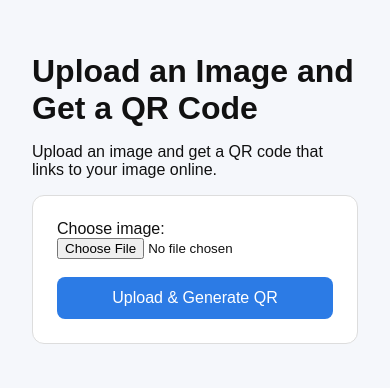
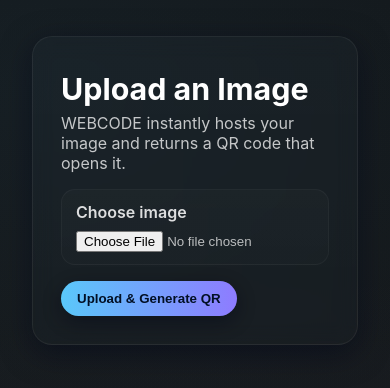
Before and after one commit to STAR-cpu448/bstar-gr-code, a website: page public/index.html in a window 390 px wide. Drawn offline with Linux system fonts and the light colour scheme.

Commit message:
UI: Apple HIG-inspired glassmorphism, typography, buttons, loading states

```diff
--- a/public/index.html
+++ b/public/index.html
@@ -13,26 +13,33 @@
   <link rel="stylesheet" href="styles.css" />
 </head>
 <body>
-  <main>
-    <h1>Upload an Image and Get a QR Code</h1>
-    <p>Upload an image and get a QR code that links to your image online.</p>
+  <main class="app">
+    <section class="panel">
+      <h1>Upload an Image</h1>
+      <p>WEBCODE instantly hosts your image and returns a QR code that opens it.</p>
 
-    <form id="uploadForm">
-      <label>
-        Choose image:
+      <form id="uploadForm" class="form-row" aria-label="Upload image form">
+        <div class="file-input-wrapper">
+          <label for="imageInput" style="display:block;font-weight:600;margin-bottom:8px;color:rgba(255,255,255,0.85)">Choose image</label>
           <input type="file" id="imageInput" name="image" accept="image/*" required />
-      </label>
-      <button type="submit">Upload & Generate QR</button>
+        </div>
+
+        <div class="controls">
+          <button id="submitButton" class="btn primary" type="submit">Upload & Generate QR</button>
+          <div id="spinner" class="spinner hidden" aria-hidden="true"></div>
+        </div>
       </form>
 
-    <section id="result" class="hidden">
-      <h2>Generated QR Code</h2>
-      <div class="card">
-        <p><strong>Image URL:</strong> <a id="imageLink" target="_blank" rel="noreferrer">--</a></p>
+      <section id="result" class="result-card hidden" aria-live="polite">
+        <h2 style="margin-top:0;color:rgba(255,255,255,0.9)">Generated QR Code</h2>
         <div class="qr-preview">
           <img id="qrImage" alt="QR code" />
+          <div style="flex:1">
+            <p style="margin:0 0 8px 0;color:rgba(255,255,255,0.8)"><strong>Image URL:</strong></p>
+            <a id="imageLink" class="meta-link" target="_blank" rel="noreferrer">--</a>
           </div>
         </div>
+      </section>
     </section>
   </main>
 
@@ -42,6 +49,20 @@
     const resultSection = document.getElementById('result');
     const imageLink = document.getElementById('imageLink');
     const qrImage = document.getElementById('qrImage');
+    const submitButton = document.getElementById('submitButton');
+    const spinner = document.getElementById('spinner');
+
+    function setLoading(loading) {
+      if (loading) {
+        submitButton.disabled = true;
+        submitButton.classList.add('is-loading');
+        spinner.classList.remove('hidden');
+      } else {
+        submitButton.disabled = false;
+        submitButton.classList.remove('is-loading');
+        spinner.classList.add('hidden');
+      }
+    }
 
     uploadForm.addEventListener('submit', async (event) => {
       event.preventDefault();
@@ -50,6 +71,9 @@
         return;
       }
 
+      setLoading(true);
+
+      try {
         const formData = new FormData();
         formData.append('image', imageInput.files[0]);
 
@@ -61,14 +85,23 @@
         const data = await response.json();
 
         if (!response.ok) {
-        alert(data.error || 'Upload failed.');
-        return;
+          throw new Error(data.error || 'Upload failed');
         }
 
         imageLink.href = data.imageUrl;
         imageLink.textContent = data.imageUrl;
         qrImage.src = data.qrDataUrl;
         resultSection.classList.remove('hidden');
+      } catch (err) {
+        alert(err.message || 'Upload failed.');
+      } finally {
+        setLoading(false);
+      }
+    });
+
+    // subtle focus outline for keyboard users
+    document.addEventListener('keydown', (e) => {
+      if (e.key === 'Tab') document.body.classList.add('keyboard-focus');
     });
   </script>
 </body>
--- a/public/styles.css
+++ b/public/styles.css
@@ -1,70 +1,88 @@
-body {
-  font-family: Arial, sans-serif;
-  background: #f5f7fb;
-  color: #111;
-  margin: 0;
-  min-height: 100vh;
+:root{
+  --bg-1: rgba(17,18,20,1);
+  --bg-2: rgba(24,25,26,1);
+  --glass-light: rgba(255,255,255,0.06);
+  --glass-dark: rgba(0,0,0,0.35);
+  --muted: rgba(255,255,255,0.7);
+  --accent:  #5ac8fa;
+  --card-radius: 20px;
+  --glass-border: rgba(255,255,255,0.06);
+  --shadow: 0 8px 30px rgba(2,6,23,0.5);
 }
 
-main {
-  max-width: 680px;
-  margin: 0 auto;
-  padding: 32px;
+*{box-sizing:border-box}
+html,body{height:100%}
+body{
+  font-family: -apple-system, BlinkMacSystemFont, "SF Pro Display", "SF Pro Text", "Segoe UI", Roboto, "Helvetica Neue", Arial, sans-serif;
+  margin:0;
+  color:var(--muted);
+  background: radial-gradient(1000px 600px at 10% 10%, rgba(90,200,250,0.07), transparent),
+              radial-gradient(800px 500px at 90% 90%, rgba(160,100,255,0.04), transparent),
+              linear-gradient(180deg,var(--bg-1),var(--bg-2));
+  -webkit-font-smoothing:antialiased;
+  -moz-osx-font-smoothing:grayscale;
+  padding:36px 20px;
 }
 
-h1 {
-  margin-bottom: 0.5rem;
+.app{
+  max-width:880px;
+  margin:0 auto;
 }
 
-form {
-  display: grid;
-  gap: 18px;
-  background: #fff;
-  border: 1px solid #ddd;
-  padding: 24px;
-  border-radius: 12px;
+h1{color:white;font-size:1.9rem;margin:6px 0}
+p{color:rgba(255,255,255,0.75);margin-top:0}
+
+.panel{
+  background: linear-gradient(180deg, rgba(255,255,255,0.02), rgba(255,255,255,0.01));
+  border-radius:var(--card-radius);
+  padding:28px;
+  border:1px solid var(--glass-border);
+  backdrop-filter: blur(10px) saturate(120%);
+  box-shadow:var(--shadow);
 }
 
-input[type="file"] {
-  width: 100%;
+.form-row{display:flex;gap:16px;align-items:center;flex-wrap:wrap}
+
+.file-input-wrapper{
+  flex:1 1 320px;
+  background: linear-gradient(180deg, rgba(255,255,255,0.02), rgba(255,255,255,0.01));
+  border-radius:14px;
+  padding:12px 14px;
+  border:1px solid rgba(255,255,255,0.04);
 }
 
-button {
-  border: none;
-  background: #2c7be5;
-  color: white;
-  padding: 12px 18px;
-  border-radius: 8px;
-  cursor: pointer;
-  font-size: 1rem;
+input[type="file"]{width:100%;background:transparent;color:var(--muted);}
+
+.controls{display:flex;gap:12px;align-items:center}
+
+.btn{
+  display:inline-flex;align-items:center;gap:10px;
+  background:linear-gradient(180deg, rgba(255,255,255,0.04), rgba(255,255,255,0.02));
+  color:white;border:none;padding:10px 16px;border-radius:999px;cursor:pointer;font-weight:600;
+  transition:all 0.3s cubic-bezier(0.16,1,0.3,1);transform:translateZ(0);
+  box-shadow: 0 6px 18px rgba(2,6,23,0.45);
 }
 
-button:hover {
-  background: #1e6ad1;
+.btn:hover{transform:scale(1.02)}
+.btn:active{transform:scale(0.98)}
+.btn[disabled]{opacity:0.5;cursor:not-allowed;transform:none}
+
+.btn.primary{background:linear-gradient(90deg,var(--accent),#8e7bff);color:#021025}
+
+.result-card{margin-top:22px;border-radius:18px;padding:18px;background:linear-gradient(180deg, rgba(255,255,255,0.02), rgba(255,255,255,0.01));border:1px solid rgba(255,255,255,0.04);backdrop-filter: blur(8px);}
+
+.qr-preview{display:flex;align-items:center;gap:18px}
+.qr-preview img{width:220px;height:220px;border-radius:12px;background:rgba(255,255,255,0.02);padding:12px}
+
+.meta-link{color:var(--accent);word-break:break-all}
+
+.hidden{display:none}
+
+.spinner{width:18px;height:18px;border-radius:50%;border:3px solid rgba(255,255,255,0.14);border-top-color:var(--accent);animation:spin 1s linear infinite}
+@keyframes spin{to{transform:rotate(360deg)}}
+
+/* Responsive */
+@media (max-width:640px){
+  .qr-preview img{width:160px;height:160px}
+  .app{padding:0 12px}
 }
-
-.hidden {
-  display: none;
-}
-
-.card {
-  background: #fff;
-  border: 1px solid #ddd;
-  border-radius: 12px;
-  padding: 18px;
-  margin-top: 18px;
-}
-
-.qr-preview {
-  margin-top: 16px;
-  padding: 16px;
-  background: #f0f4ff;
-  border-radius: 12px;
-  width: fit-content;
-}
-
-.qr-preview img {
-  display: block;
-  max-width: 100%;
-  height: auto;
-}
```
Lines whose indentation alone changed are shown as unchanged.
